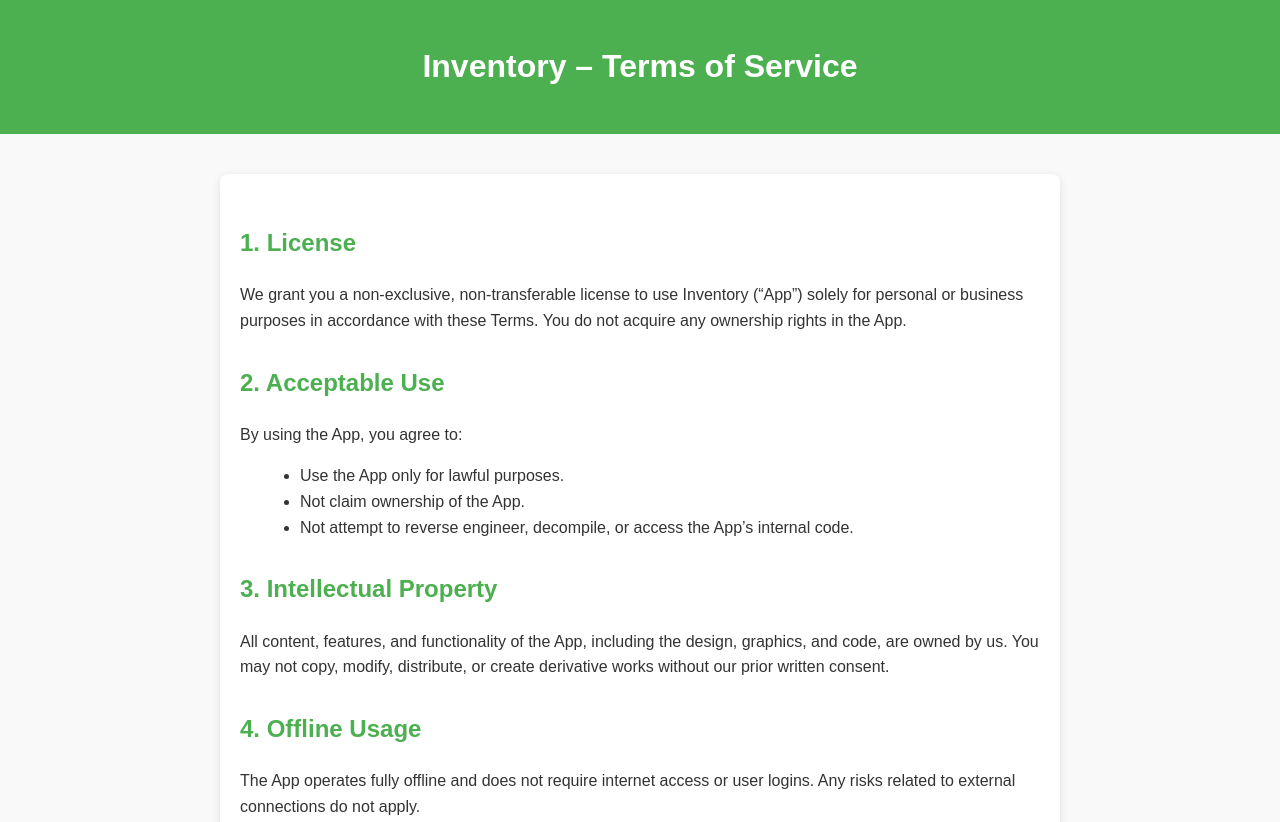
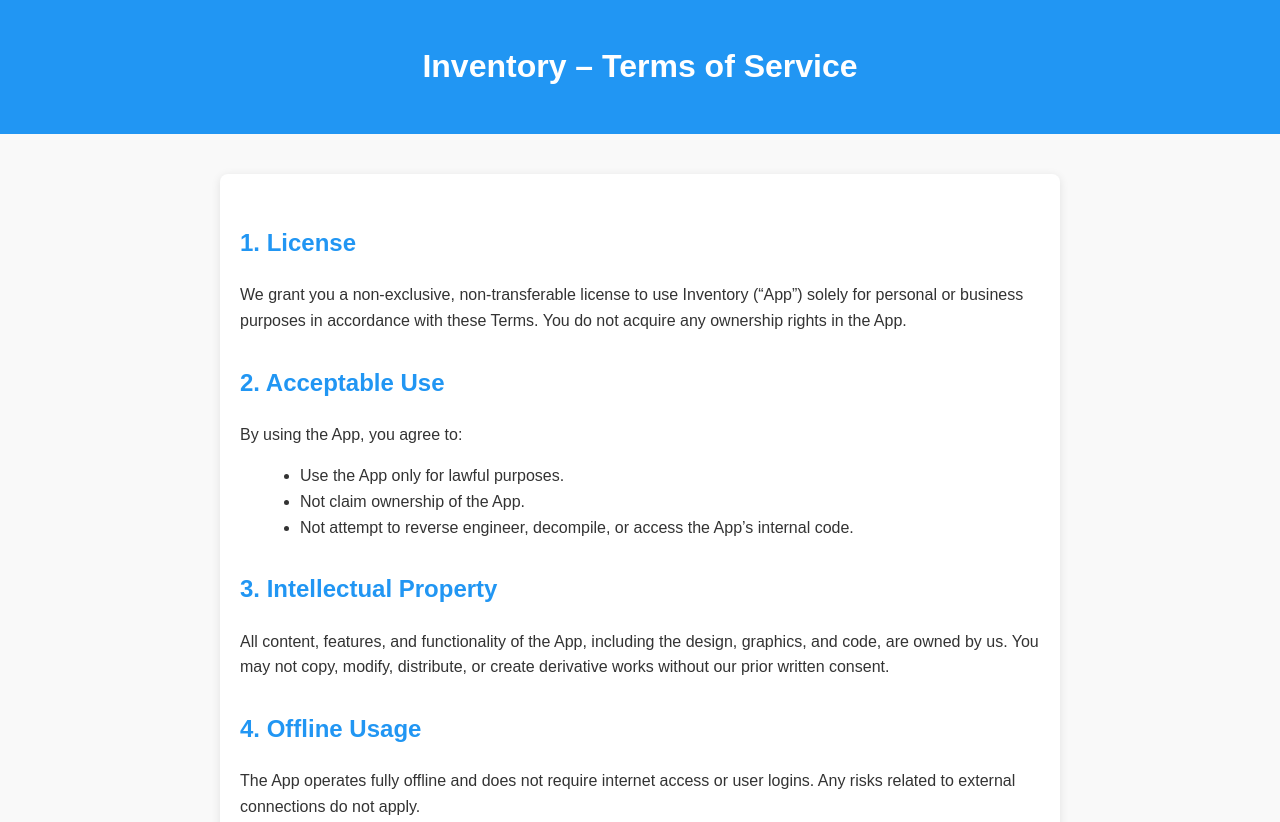
Before and after one commit to dev348522098994dev25/termsofservice, a plain HTML site: page docs/index.html in a window 1280 px wide. Shown: the top 822 px of the page. Drawn offline with Linux system fonts and the light colour scheme.

Commit message:
Update index.html

```diff
--- a/docs/index.html
+++ b/docs/index.html
@@ -15,7 +15,7 @@
         }
 
         header {
-            background-color: #4CAF50;
+            background-color: #2196F3;
             color: #FFFFFF;
             padding: 20px;
             text-align: center;
@@ -31,7 +31,7 @@
         }
 
         h2 {
-            color: #4CAF50;
+            color: #2196F3;
             margin-top: 30px;
         }
 
```
